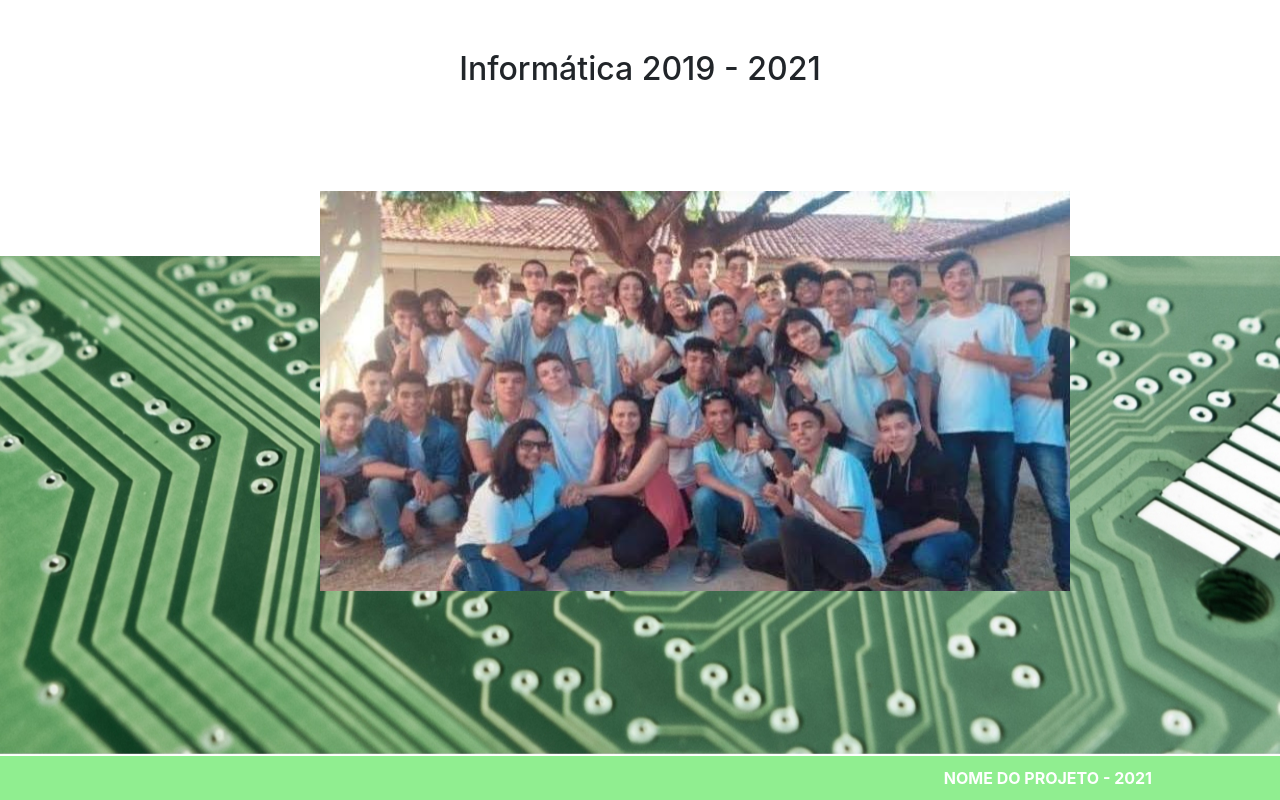
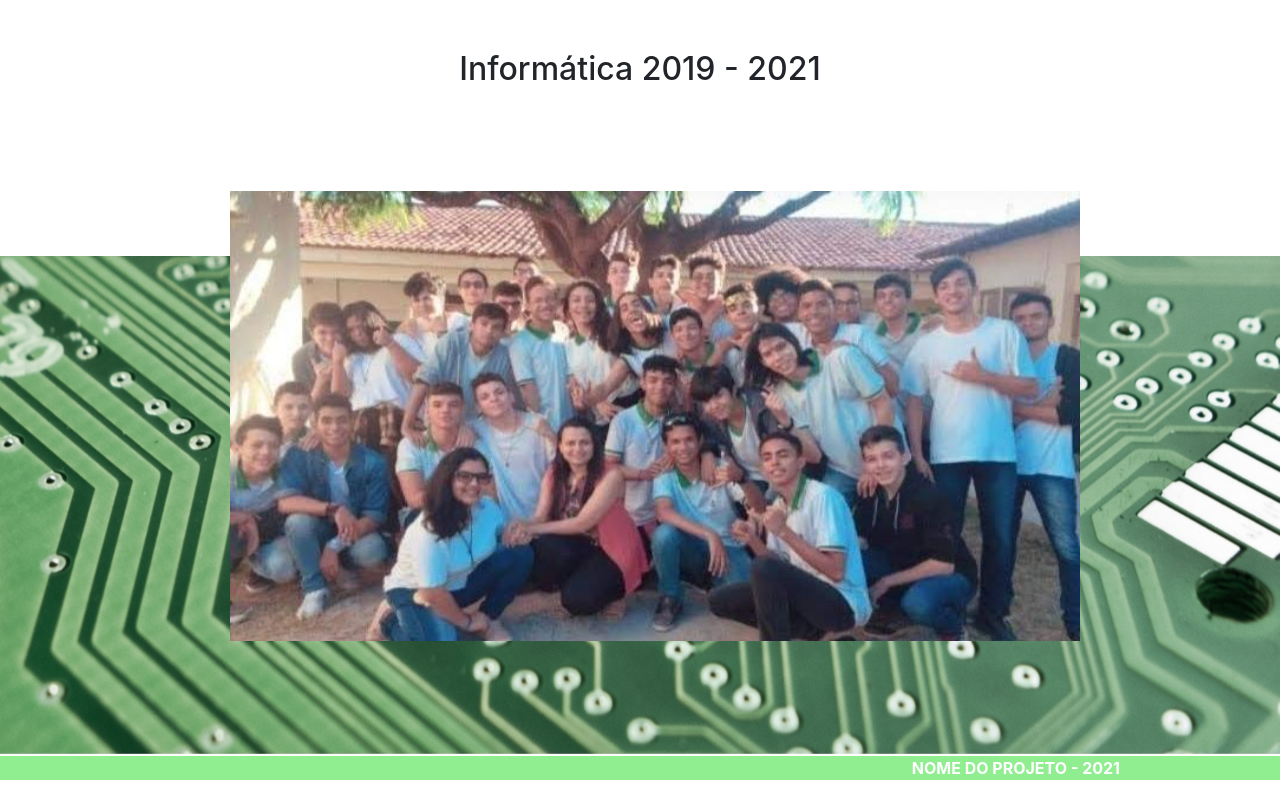
Before and after one commit to Isleyassis/ProjetoSocialOP, a Nuxt app: page / in a window 1280 px wide. Shown: the part 2120-2920 px from the top of the page. Built offline with nearby package versions, Linux system fonts and the light colour scheme.

Commit message:
:construction: refinos no footer e alterando cores nos autores

```diff
--- a/components/footerComponent/index.vue
+++ b/components/footerComponent/index.vue
@@ -11,9 +11,11 @@
         </div>
         </div>
         <div class="main-footer__nameproject">
+            <div class="main-footer__wrappertext">
                 <p>
                     NOME DO PROJETO - 2021
                 </p>
+            </div>
         </div>
     </footer>
 </template>
@@ -35,19 +37,23 @@
 
     .main-footer__wrapper-img {
         position: absolute;
-        width: 750px;
-        height: 400px;
+
+
+        @media(min-width: 1551px) {
+            width: 850px;
+            height: 450px;
             top: -65px;
-        left: 25%;
+            left: 28%;
+        }
 
-         @media(max-width: 1200px) {
-            width: 700px;
+        @media(max-width: 1550px) {
+            width: 850px;
             height: 450px;
             top: -65px;
             left: 18%;
         }
 
-        @media(max-width: 992px) {
+        @media(max-width: 1050px) {
             width: 90%;
             height: 300px;
             top: -65px;
@@ -72,7 +78,7 @@
         height: 500px;
         position: relative;
 
-        @media (max-width: 992px) {
+        @media (max-width: 1050px) {
             height: 350px;
         }
 
@@ -91,9 +97,13 @@
 
     .main-footer__nameproject {
         background-color: lightgreen;
+
+        .main-footer__wrappertext {
+            max-width: 960px;
             display: flex;
             justify-content: flex-end;
-        padding: 10px 10%;
+            align-items: flex-end;
+            margin: 0 auto;
 
             p {
                 margin: 0;
@@ -101,4 +111,5 @@
                 color: white;
             }
         }
+    }
 </style>
```
Lines whose indentation alone changed are shown as unchanged.
